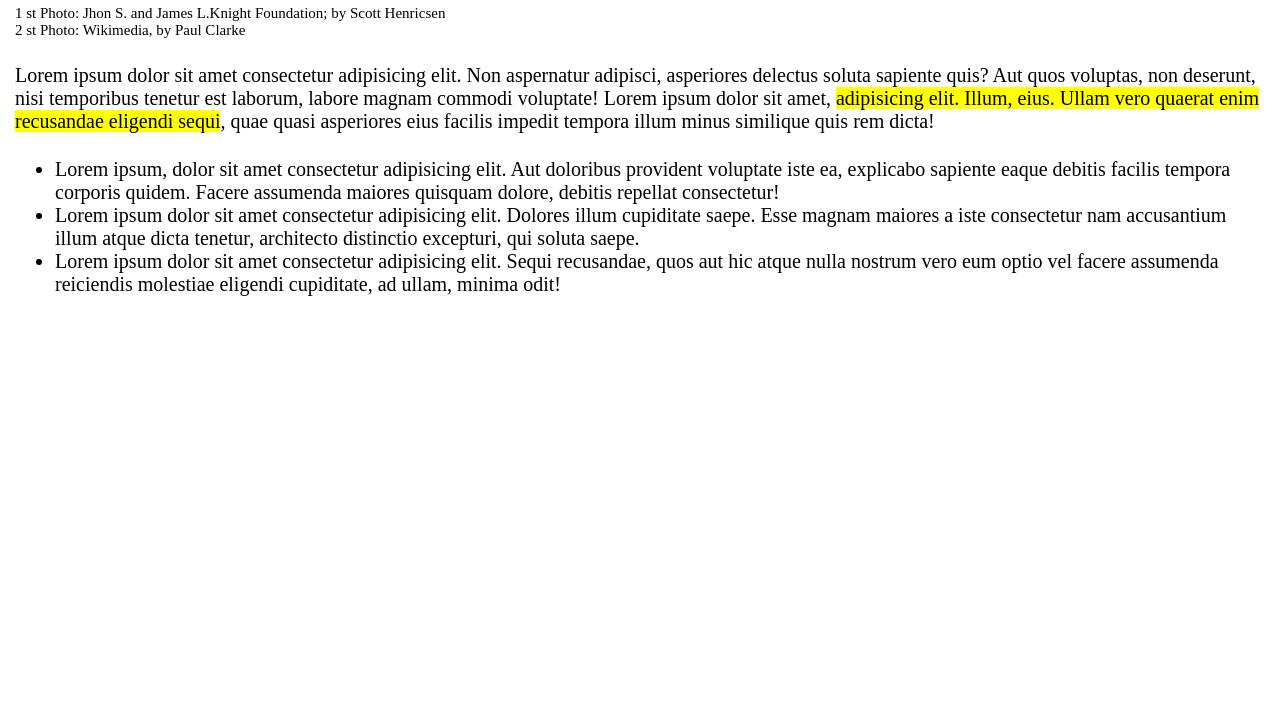
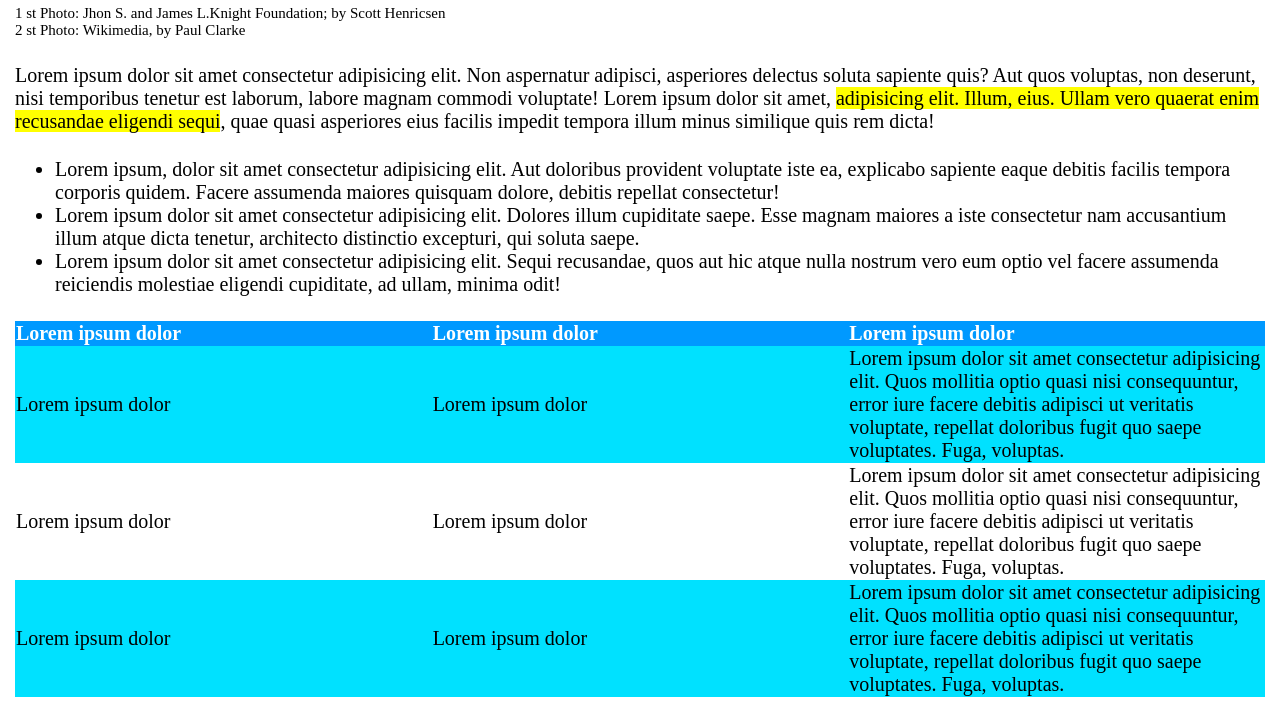
Before and after one commit to Al-Giovinetti/03_html-css-booleaner, a plain HTML site: page index.html in a window 1280 px wide. Shown: the part 772-1494 px from the top of the page. Before the commit the page ends 1093 px from the top, so only its background shows below. Drawn offline with Linux system fonts and the light colour scheme.

Commit message:
Section with table

```diff
--- a/css/style.css
+++ b/css/style.css
@@ -41,4 +41,20 @@ h2>span{
 aside{
     font-size: 15px;}
 
-.bg_yellow{background-color: yellow;}
+.bg_yellow{
+    background-color: yellow;}
+
+table{
+    border-spacing: 0;
+    text-align: left;}
+
+thead{
+    color: white;
+    background-color: rgb(0, 153, 255);}
+
+.odd_row{
+    background-color: rgb(0, 225, 255);}
+
+td,th{
+    width:calc(100% / 3);
+}
--- a/index.html
+++ b/index.html
@@ -40,6 +40,34 @@
                 <li>Lorem ipsum dolor sit amet consectetur adipisicing elit. Sequi recusandae, quos aut hic atque nulla nostrum vero eum optio vel facere assumenda reiciendis molestiae eligendi cupiditate, ad ullam, minima odit! </li>
             </ul>
         </section>
+        <section>
+            <table>
+                <thead>
+                    <tr>
+                        <th>Lorem ipsum dolor </th>
+                        <th>Lorem ipsum dolor </th>
+                        <th>Lorem ipsum dolor </th>
+                    </tr>
+                </thead>
+                <tbody>
+                    <tr class="odd_row">
+                        <td>Lorem ipsum dolor</td>
+                        <td>Lorem ipsum dolor</td>
+                        <td>Lorem ipsum dolor sit amet consectetur adipisicing elit. Quos mollitia optio quasi nisi consequuntur, error iure facere debitis adipisci ut veritatis voluptate, repellat doloribus fugit quo saepe voluptates. Fuga, voluptas.</td>
+                    </tr>
+                    <tr>
+                        <td>Lorem ipsum dolor</td>
+                        <td>Lorem ipsum dolor</td>
+                        <td>Lorem ipsum dolor sit amet consectetur adipisicing elit. Quos mollitia optio quasi nisi consequuntur, error iure facere debitis adipisci ut veritatis voluptate, repellat doloribus fugit quo saepe voluptates. Fuga, voluptas.</td>
+                    </tr>
+                    <tr class="odd_row">
+                        <td>Lorem ipsum dolor</td>
+                        <td>Lorem ipsum dolor</td>
+                        <td>Lorem ipsum dolor sit amet consectetur adipisicing elit. Quos mollitia optio quasi nisi consequuntur, error iure facere debitis adipisci ut veritatis voluptate, repellat doloribus fugit quo saepe voluptates. Fuga, voluptas.</td>
+                    </tr>
+                </tbody>
+            </table>
+        </section>
     </main>
 
 </body>
```
